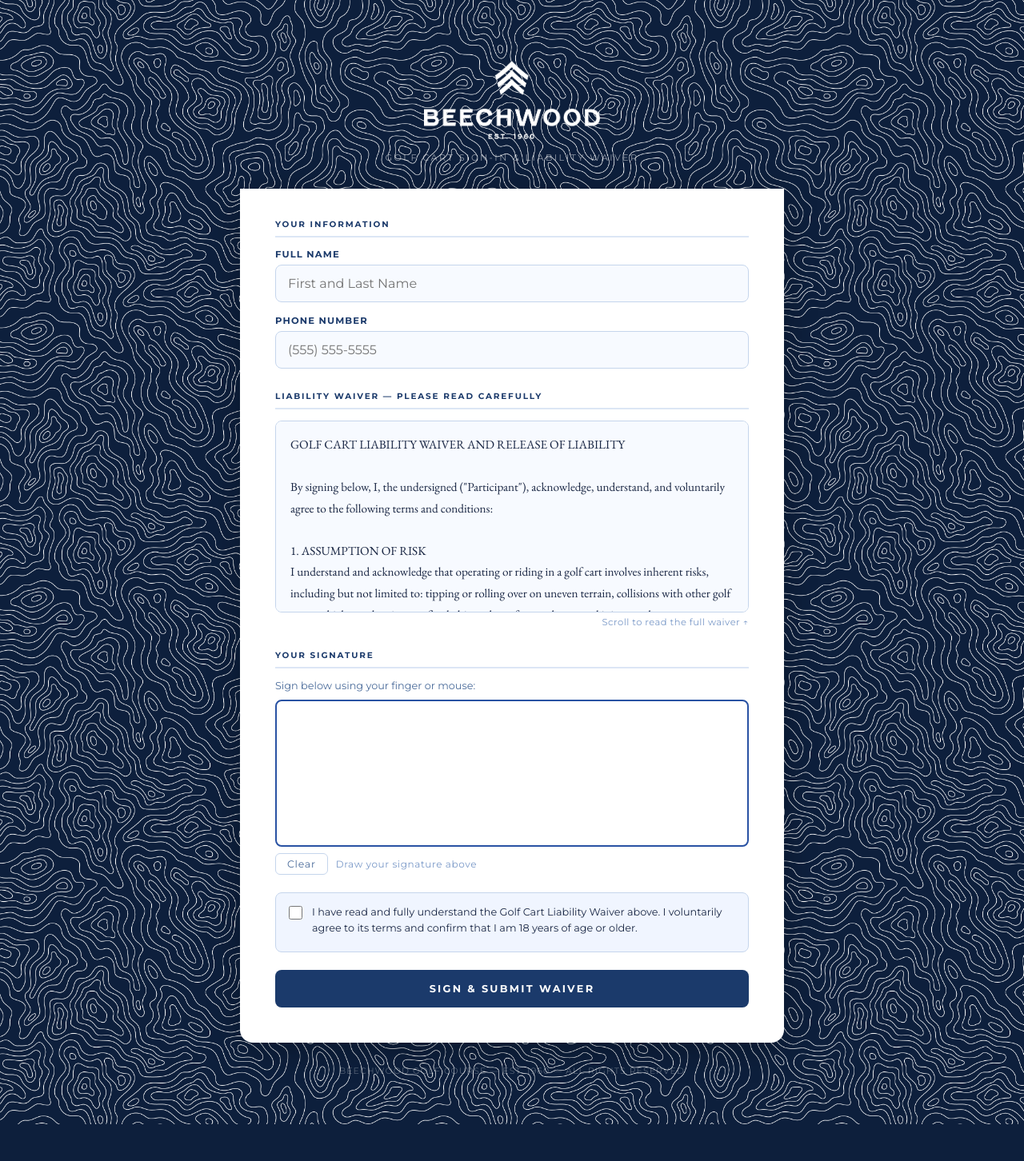
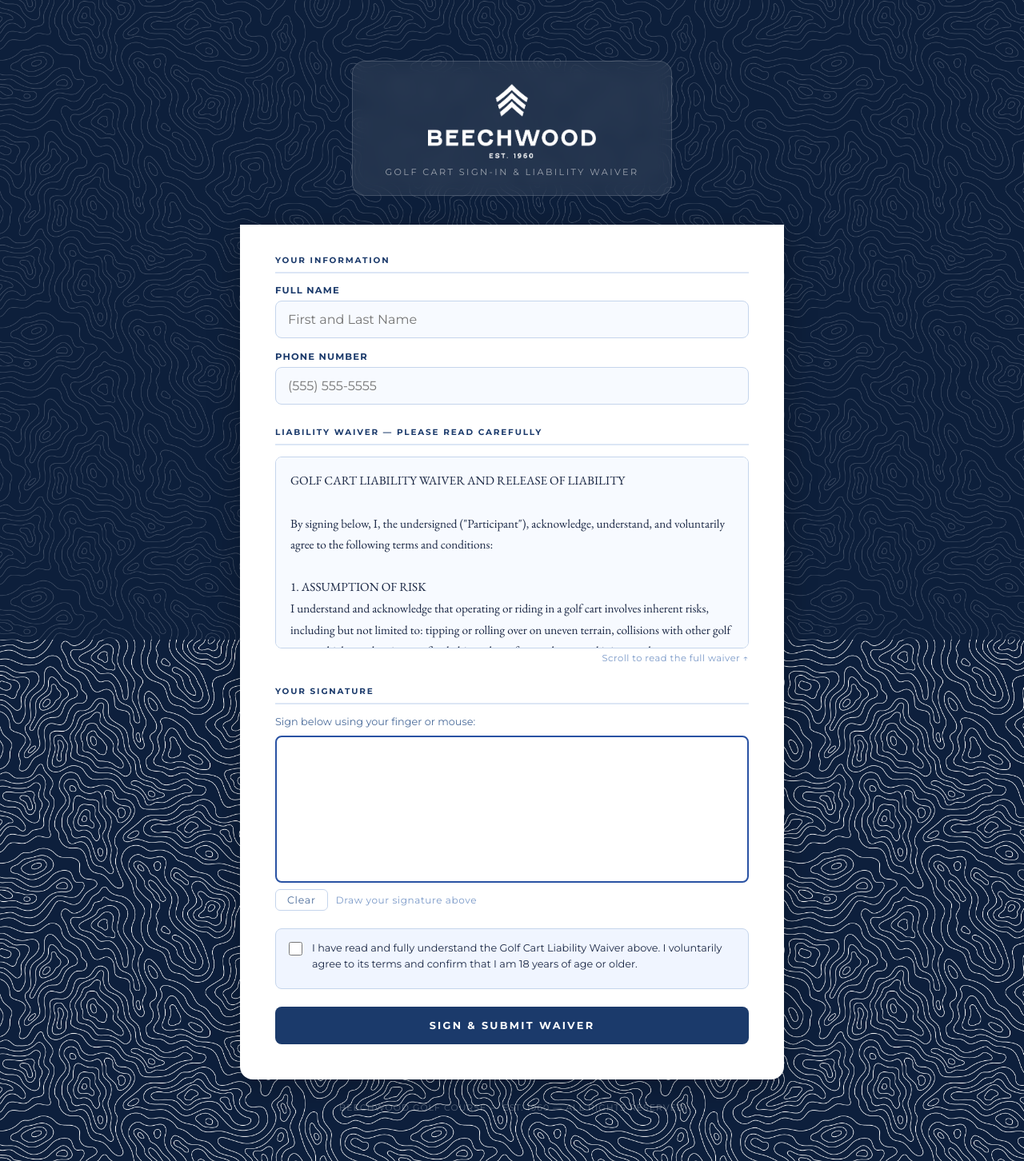
Before and after one commit to BeechWoodGolf/Beechwood-Signin, a Flask app: page / in a window 1280 px wide. Shown: the whole page at 80% size. Before the commit the page ends 1406 px from the top, so only its background shows below. Run offline with Flask 3, Linux system fonts and the light colour scheme; a map, chart or similar area stays blank.

Commit message:
Dim pattern, add frosted glass logo backdrop

```diff
--- a/templates/index.html
+++ b/templates/index.html
@@ -21,6 +21,18 @@
       padding: 0 0 60px;
     }
 
+    /* Dim the pattern without touching the image */
+    body::before {
+      content: '';
+      position: fixed;
+      inset: 0;
+      background: rgba(13, 31, 60, 0.78);
+      pointer-events: none;
+      z-index: 0;
+    }
+
+    header, .card, footer { position: relative; z-index: 1; }
+
     /* ── Header ── */
     header {
       width: 100%;
@@ -34,10 +46,22 @@
     }
 
 
+    .logo-wrap {
+      background: rgba(255, 255, 255, 0.08);
+      border: 1px solid rgba(255, 255, 255, 0.15);
+      border-radius: 16px;
+      padding: 28px 40px 22px;
+      backdrop-filter: blur(8px);
+      -webkit-backdrop-filter: blur(8px);
+      display: flex;
+      flex-direction: column;
+      align-items: center;
+      margin-bottom: 4px;
+    }
+
     .logo-img {
-      width: 220px;
+      width: 210px;
       filter: invert(1) brightness(2);
-      margin-bottom: 6px;
       position: relative;
     }
 
@@ -264,8 +288,10 @@
 <body>
 
   <header>
-    <img src="/static/logo.png" alt="Beechwood Golf Course" class="logo-img" />
-    <p class="header-sub">Golf Cart Sign-In &amp; Liability Waiver</p>
+    <div class="logo-wrap">
+      <img src="/static/logo.png" alt="Beechwood Golf Course" class="logo-img" />
+      <p class="header-sub">Golf Cart Sign-In &amp; Liability Waiver</p>
+    </div>
   </header>
 
   <div class="card">
```
Also changed, not shown: templates/admin.html (+10 -0 lines), templates/success.html (+10 -0 lines).
